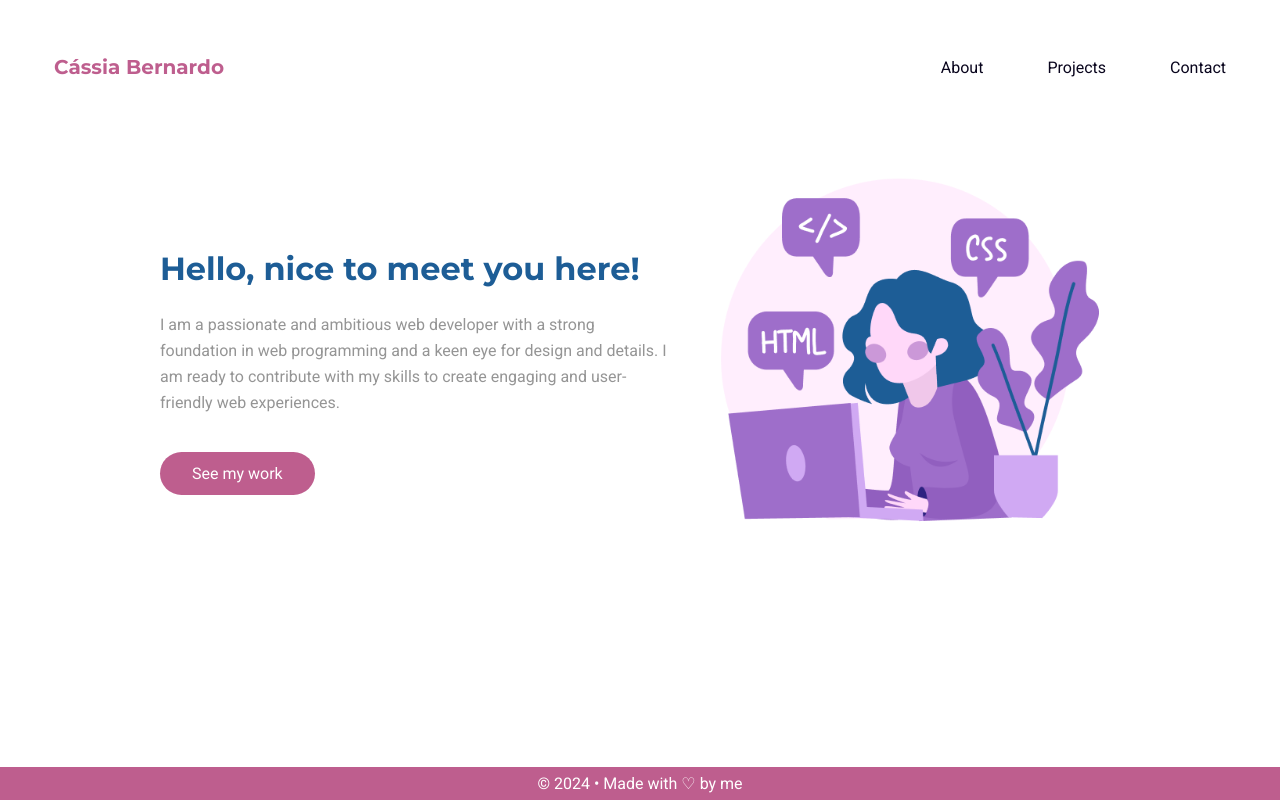
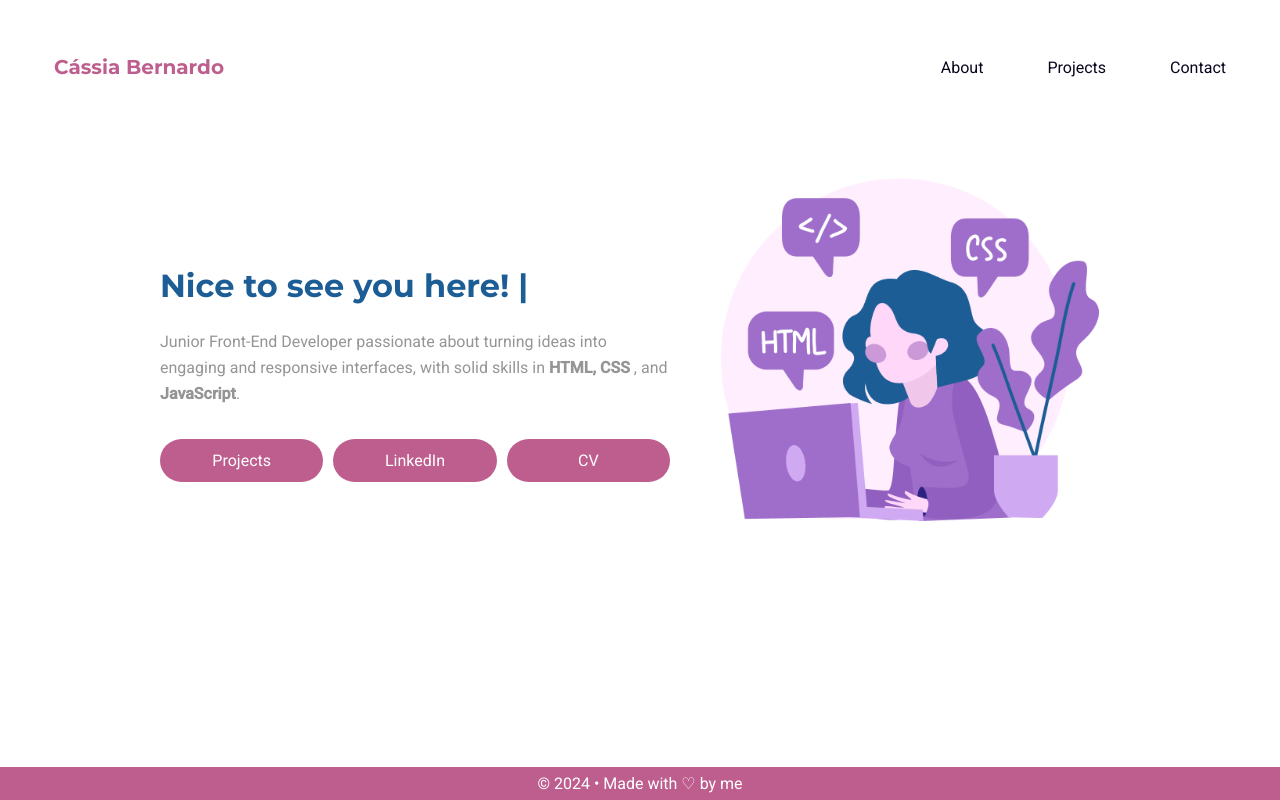
Before and after one commit to casbern/portfolio-site, a React (Vite) app: page / in a window 1280 px wide. Built offline with nearby package versions, Linux system fonts and the light colour scheme.

Commit message:
added buttons to home styled the heading fix: the cards button that when hovering were moving the content

```diff
--- a/package.json
+++ b/package.json
@@ -15,7 +15,8 @@
     "react-dom": "^18.2.0",
     "react-icons": "^4.12.0",
     "react-router-dom": "^6.20.0",
-    "react-scroll": "^1.9.0"
+    "react-scroll": "^1.9.0",
+    "react-type-animation": "^3.2.0"
   },
   "devDependencies": {
     "@types/react": "^18.2.15",
--- a/src/components/Card/Card.module.css
+++ b/src/components/Card/Card.module.css
@@ -48,6 +48,7 @@
 	padding: 1rem;
 	border-radius: 5px;
 	border: 1px solid var(--white);
+	transition: outline-width 0.3s ease;
 	cursor: pointer;
 
 	flex: 1;
@@ -71,6 +72,6 @@
 	}
 
 	.links button:hover {
-		border: 2px solid var(--white);
+		outline: 1px solid var(--white);
 	}
 }
--- a/src/pages/About/index.jsx
+++ b/src/pages/About/index.jsx
@@ -30,7 +30,7 @@ export function About() {
 							href="https://www.linkedin.com/in/cassiabernardodev/"
 							target="_blank"
 						>
-							Check my Linkedin!
+							Check my LinkedIn
 						</a>
 					</div>
 				</Session>
--- a/src/pages/Home/Home.module.css
+++ b/src/pages/Home/Home.module.css
@@ -8,7 +8,7 @@
 	width: 35rem;
 }
 
-.heroInfo h1 {
+.heroInfo span {
 	color: var(--blue-200);
 	font-family: "Montserrat", sans-serif;
 	font-size: 3.2rem;
@@ -16,6 +16,7 @@
 	font-weight: 700;
 	line-height: normal;
 
+	display: inline-block;
 	margin-bottom: 2.4rem;
 }
 
@@ -26,15 +27,20 @@
 	font-size: 1.6rem;
 }
 
+.buttons {
+	display: flex;
+	flex-direction: column;
+	gap: 1rem;
+	margin: 3.2rem 0;
+}
+
 .button {
 	background-color: var(--pink-200);
 	padding: 1.2rem 3.2rem;
 	border-radius: 32px;
 	display: inline-block;
-
-	margin: 3.6rem 0;
-
 	cursor: pointer;
+	text-align: center;
 }
 
 .button:hover,
@@ -66,6 +72,14 @@
 	.heroInfo {
 		padding-top: 70px;
 	}
+
+	.buttons {
+		flex-direction: row;
+	}
+
+	.button {
+		flex: 1;
+	}
 }
 
 @media (min-width: 1024px) {
--- a/src/pages/Home/index.jsx
+++ b/src/pages/Home/index.jsx
@@ -1,8 +1,10 @@
+import { TypeAnimation } from "react-type-animation"
+import { Link } from "react-router-dom"
+
 import { Layout } from "../../components/Layout"
 
-import { Link } from "react-router-dom"
-
 import image from "../../assets/girl-coding.png"
+import cv from "../../assets/cv.pdf"
 
 import styles from "./Home.module.css"
 import "../../global.css"
@@ -15,16 +17,51 @@ export function Home() {
 					<img src={image} alt="Image of a girl coding" />
 
 					<div className={styles.heroInfo}>
-						<h1>Hello, nice to meet you here!</h1>
+						{/* <h1>Hello, nice to meet you here!</h1> */}
+						<TypeAnimation
+							sequence={[
+								"<Hello /> ",
+								2000,
+								"Nice to see you here! ",
+								2000,
+								() => {
+									console.log("Sequence completed")
+								},
+							]}
+							wrapper="span"
+							cursor={true}
+							repeat={Infinity}
+						/>
 						<p>
-							I am a passionate and ambitious web developer with a strong
-							foundation in web programming and a keen eye for design and
-							details. I am ready to contribute with my skills to create
-							engaging and user-friendly web experiences.
+							Junior Front-End Developer passionate about turning ideas into
+							engaging and responsive interfaces, with solid skills in{" "}
+							<strong>HTML, CSS </strong>, and <strong>JavaScript</strong>.
 						</p>
 
-						<div className={styles.button}>
-							<Link to="/projects">See my work</Link>
+						<div className={styles.buttons}>
+							<div className={styles.button}>
+								<Link to="/projects">Projects</Link>
+							</div>
+
+							<div className={styles.button}>
+								<Link
+									to="https://www.linkedin.com/in/cassiabernardodev/"
+									target="_blank"
+								>
+									LinkedIn
+								</Link>
+							</div>
+
+							<div className={styles.button}>
+								<Link
+									to={cv}
+									download="cv"
+									target="_blank"
+									rel="noopener noreferrer"
+								>
+									CV
+								</Link>
+							</div>
 						</div>
 					</div>
 				</div>
```
Also changed, not shown: 2 other files (tests, documents, lock files or other folders).
